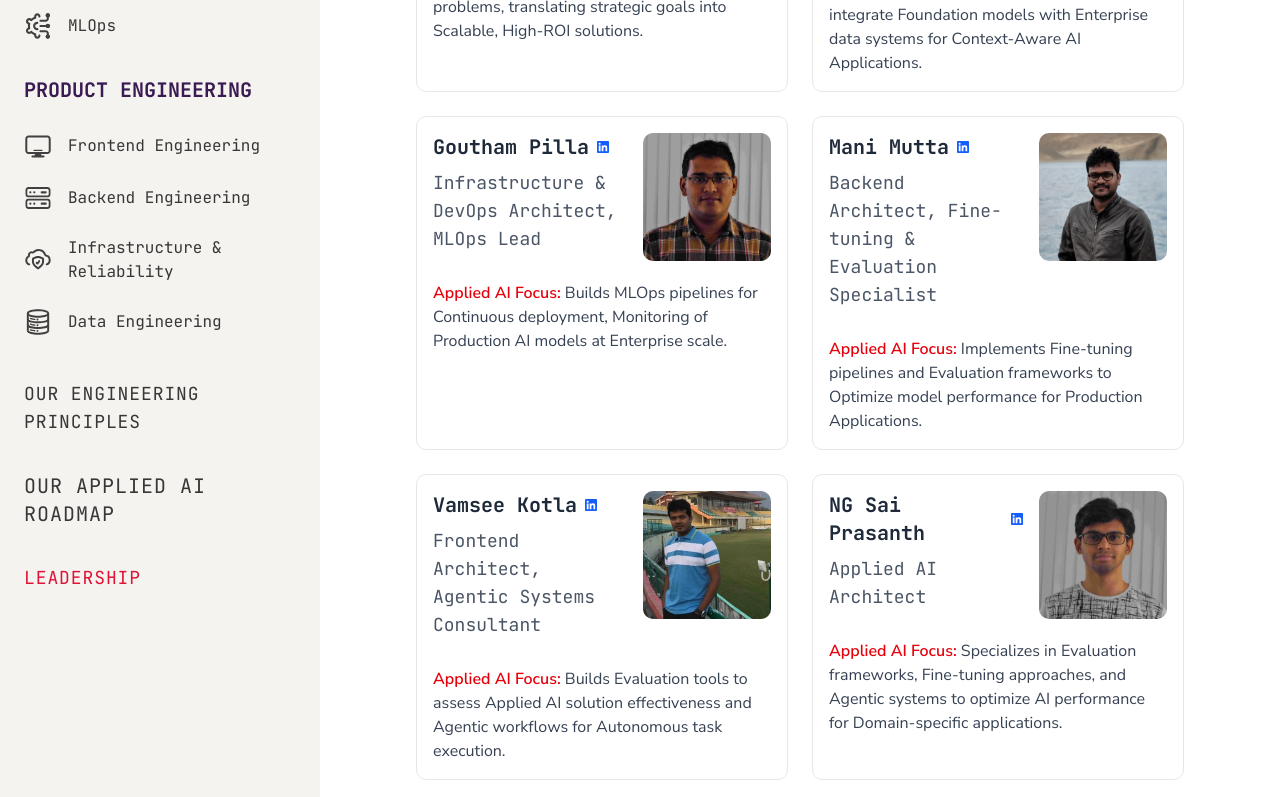
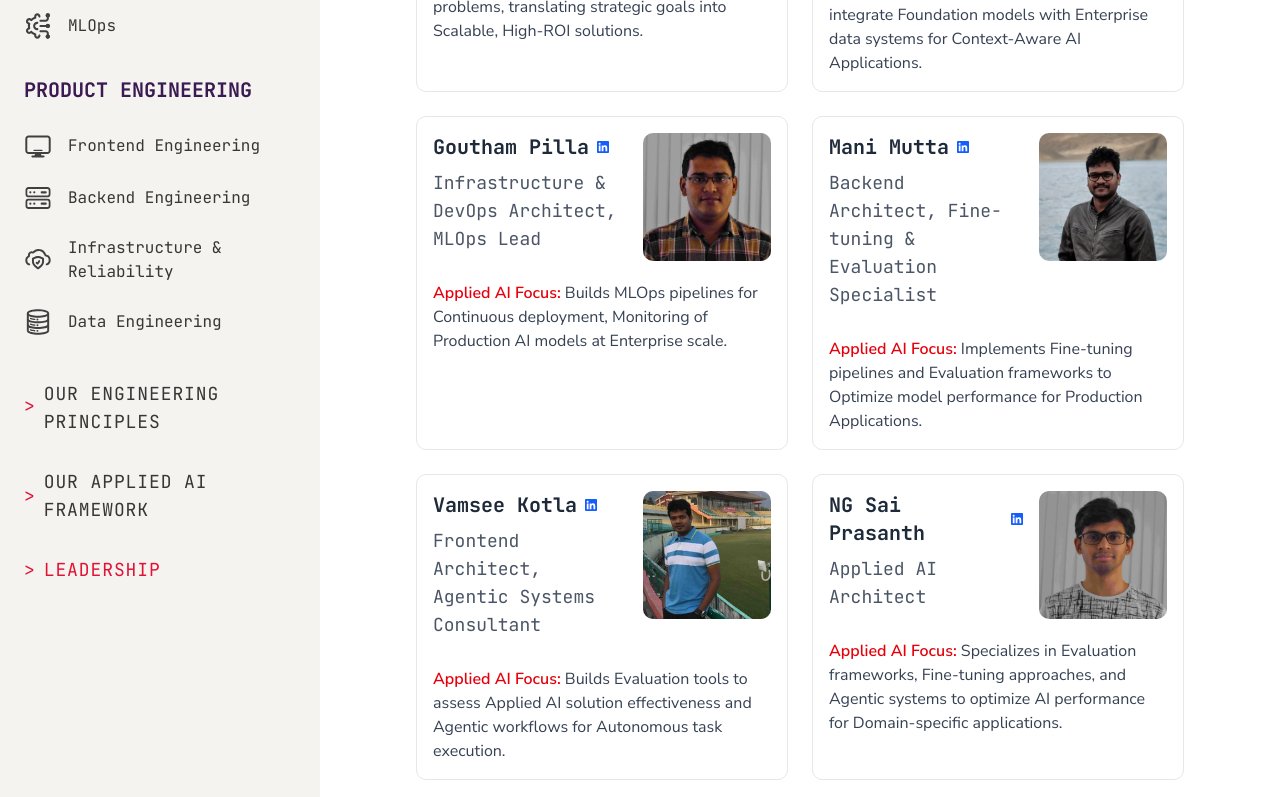
Before and after one commit to beautiful-code/bc-website, a Next.js app: page /leadership in a window 1280 px wide. Shown: the part 441-1238 px from the top of the page. Built offline with nearby package versions, Linux system fonts and the light colour scheme.

Commit message:
change roadmap -> framework

```diff
--- a/src/app/ai-roadmap/page.tsx
+++ b/src/app/ai-framework/page.tsx
@@ -5,17 +5,17 @@ import { getHomeBreadcrumb } from "@/lib/breadcrumb-utils";
 import "../../styles/layout.scss";
 import "../../styles/markdown-content.scss";
 
-export default async function AIRoadmapPage() {
+export default async function AIFrameworkPage() {
   const breadcrumbItems = [
     getHomeBreadcrumb(),
     {
-      label: "Our Applied AI Roadmap",
+      label: "Our Applied AI Framework",
       href: undefined,
     },
   ];
 
   return (
-    <MenuPage activeSlug="ai-roadmap">
+    <MenuPage activeSlug="ai-framework">
       <div className="px-4 sm:px-16">
         <div className="hidden sm:block mb-8">
           <Breadcrumb items={breadcrumbItems} />
@@ -24,7 +24,7 @@ export default async function AIRoadmapPage() {
         {/* Header Section */}
         <div className="mb-6">
           <h1 className="text-3xl font-medium uppercase text-red-600 mb-4">
-            Our Applied AI Roadmap
+            Our Applied AI Framework
           </h1>
           <p className="text-base text-[var(--color-bc-text-gray)] mb-6">
           This document outlines the <strong>systematic, engineering-first process</strong> required for all Applied GenAI projects. Its purpose is to ensure solutions are well-defined, validated, and built to <strong>production-grade architectural standards</strong>.
@@ -34,8 +34,8 @@ export default async function AIRoadmapPage() {
         {/* Artifact Image */}
         <div className="mb-12 flex justify-center">
           <Image
-            src="/ai-roadmap/AI_roadmap_artifact.svg"
-            alt="Our Applied AI Roadmap Artifact"
+            src="/ai-framework/AI_framework_artifact.svg"
+            alt="Our Applied AI Framework Artifact"
             width={1700}
             height={2200}
             className="w-full h-auto max-w-5xl"
--- a/src/app/page.tsx
+++ b/src/app/page.tsx
@@ -120,13 +120,13 @@ export default function Home() {
                 </Link>
               )}
 
-            <Link href="/ai-roadmap">
+            <Link href="/ai-framework">
               <div className="flex items-center justify-between mt-2 gap-4 pl-6 pr-2 py-8 hover:bg-[var(--color-bc-beige)] group">
                 <div>
                   <h2 className="text-lg sm:text-3xl tracking-wider uppercase text-left flex items-center gap-4">
                     <span style={{ color: "var(--color-bc-red)" }}>{">"}</span>
                     <span className="font-bold text-2xl transition-colors duration-300 text-[var(--color-bc-text-black)] group-hover:text-[var(--color-bc-red)]">
-                      OUR APPLIED AI ROADMAP
+                      OUR APPLIED AI Framework
                     </span>
                   </h2>
                 </div>
--- a/src/components/NavigationalSidebar.tsx
+++ b/src/components/NavigationalSidebar.tsx
@@ -93,47 +93,38 @@ export default function NavigationalSidebar({
       </div>
 
       {/* Bottom Links */}
-      <div className="mt-2 space-y-1">
-        {SHOW_PRINCIPLES && (
-          <Link href="/principles">
-            <div
-              className={`px-4 sm:px-6 py-2 cursor-pointer uppercase tracking-wider text-sm sm:text-lg transition-colors duration-300 ${
+      {SHOW_PRINCIPLES && (
+        <div className={`mt-2 space-y-1 flex items-center gap-2 px-4 sm:px-6 py-2 cursor-pointer uppercase tracking-wider text-sm sm:text-lg transition-colors duration-300 ${
                 activeSlug === "principles"
                   ? "text-[var(--color-bc-red)]"
                   : "text-[var(--color-bc-text-black)] hover:text-[var(--color-bc-red)]"
-              }`}
-            >
-              OUR ENGINEERING PRINCIPLES
-            </div>
+              }`}>
+          <span className={`text-[var(--color-bc-red)]`}>{">"}</span>
+          <Link href="/principles">
+            <div>OUR ENGINEERING PRINCIPLES</div>
           </Link>
-        )}
-      </div>
+        </div>
+      )}
 
-      <div className="mt-4">
-        <Link href="/ai-roadmap">
-          <div
-            className={`px-4 sm:px-6 py-3 cursor-pointer uppercase tracking-wider text-lg sm:text-xl transition-colors duration-300 ${
-              activeSlug === "ai-roadmap"
-                ? "text-[var(--color-bc-red)] bg-white"
-                : "hover:bg-white/50 text-[var(--color-bc-text-black)] hover:text-[var(--color-bc-red)] rounded-lg"
-            }`}
-          >
-            Our Applied AI Roadmap
-          </div>
+      <div className={`mt-4 flex items-center gap-2 tracking-wider px-4 sm:px-6 py-2 cursor-pointer uppercase text-sm sm:text-lg transition-colors duration-300 ${
+              activeSlug === "ai-framework"
+                ? "text-[var(--color-bc-red)]"
+                : "text-[var(--color-bc-text-black)] hover:text-[var(--color-bc-red)]"
+            }`}>
+        <span className={`text-[var(--color-bc-red)]`}>{">"}</span>
+        <Link href="/ai-framework">
+          <div>Our Applied AI Framework</div>
         </Link>
       </div>
 
-      <div className="mt-4">
-        <Link href="/leadership">
-          <div
-            className={`px-4 sm:px-6 py-2 cursor-pointer uppercase tracking-wider text-sm sm:text-lg transition-colors duration-300 ${
+      <div className={`mt-4 flex items-center gap-2 tracking-wider px-4 sm:px-6 py-2 cursor-pointer uppercase text-sm sm:text-lg transition-colors duration-300 ${
               activeSlug === "leadership"
                 ? "text-[var(--color-bc-red)]"
                 : "text-[var(--color-bc-text-black)] hover:text-[var(--color-bc-red)]"
-            }`}
-          >
-            LEADERSHIP
-          </div>
+            }`}>
+        <span className={`text-[var(--color-bc-red)]`}>{">"}</span>
+        <Link href="/leadership">
+          <div>LEADERSHIP</div>
         </Link>
       </div>
     </div>
```
Also changed, not shown: public/ai-framework/AI_framework_artifact.png (renamed from public/ai-roadmap/AI_roadmap_artifact.png), public/ai-framework/AI_framework_artifact.svg (renamed from public/ai-roadmap/AI_roadmap_artifact.svg).
